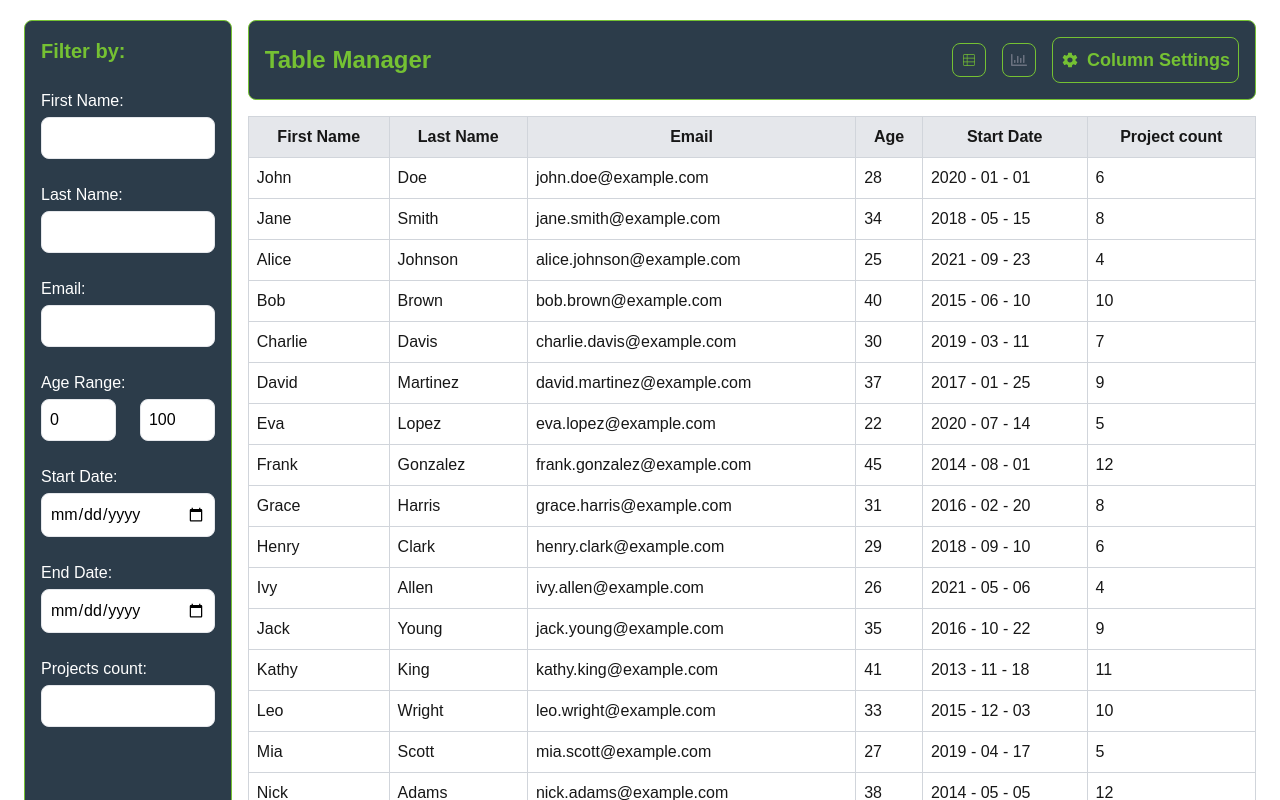
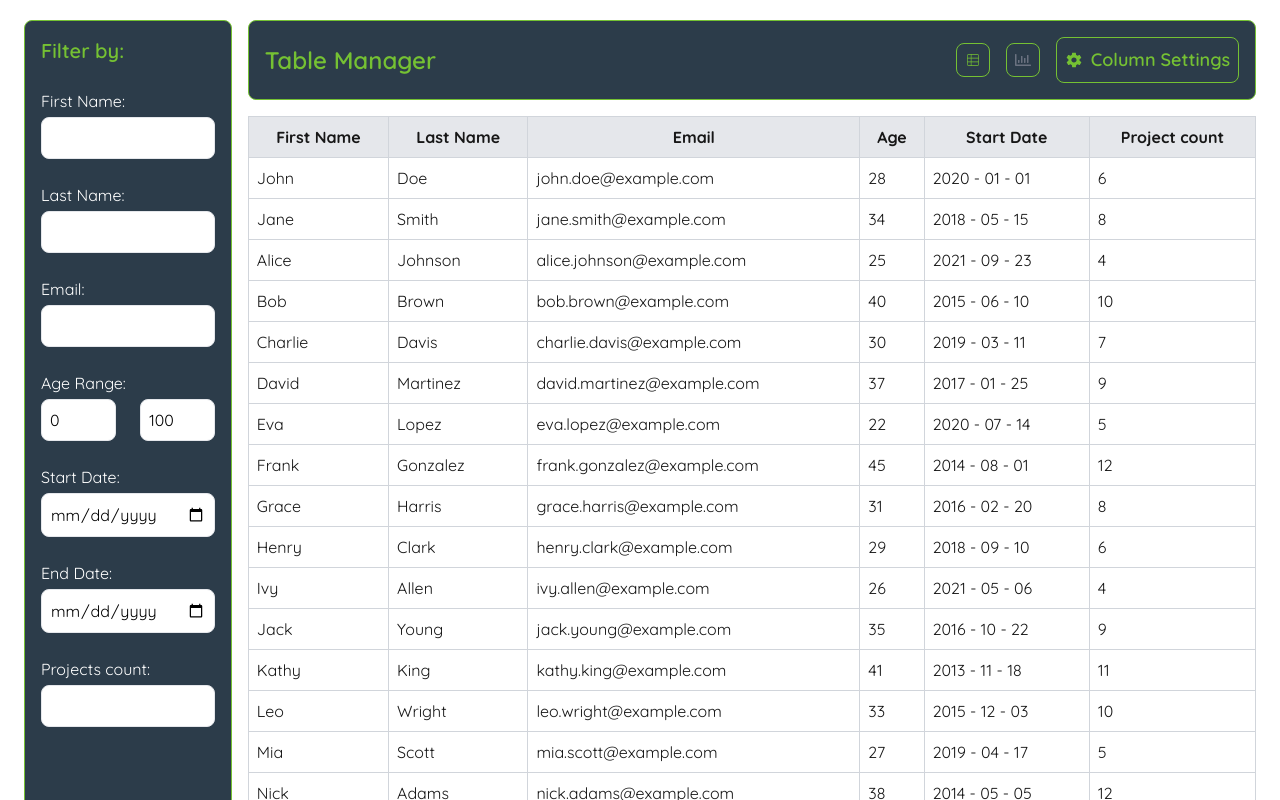
Before and after one commit to LeoGytis/table-manager, a Next.js app: page / in a window 1280 px wide. Shown: the top 800 px of the page. Built offline with nearby package versions, Linux system fonts and the light colour scheme.

Commit message:
hook refactor

```diff
--- a/app/components/DataTable.tsx
+++ b/app/components/DataTable.tsx
@@ -1,63 +1,28 @@
-// components/DataTable.tsx
-
 "use client";
-import { useQuery } from "@tanstack/react-query";
 import { getCoreRowModel, useReactTable } from "@tanstack/react-table";
-import { useRouter, useSearchParams } from "next/navigation";
-import { useState } from "react";
 import { columnsData } from "../data/columnsData";
-import mockFetchUsers from "../data/mockFetchUsers";
+import useDataTable from "../hooks/useDataTable";
+import useUsers from "../hooks/useUsers";
 import Chart from "./ChartView";
 import FiltersSideBar from "./FiltersSideBar";
 import NavBar from "./NavBar";
 import TableView from "./TableView";
 
 const DataTable = () => {
-  const searchParams = useSearchParams();
-  const router = useRouter();
-  const [showColumnSettings, setShowColumnSettings] = useState<boolean>(false);
-  const [toggleView, setToggleView] = useState<"Table" | "Chart">("Table");
-  const [showColumnInfo, setShowColumnInfo] = useState<boolean>(false);
-  const [columnVisibility, setColumnVisibility] = useState<
-    Record<string, boolean>
-  >({
-    firstName: true,
-    lastName: true,
-    email: true,
-    age: true,
-    startDate: true,
-    projectsCount: true,
-  });
+  const {
+    toggleView,
+    setToggleView,
+    showColumnSettings,
+    setShowColumnSettings,
+    showColumnInfo,
+    setShowColumnInfo,
+    columnVisibility,
+    setColumnVisibility,
+    filters,
+    handleFilterChange,
+  } = useDataTable();
 
-  const [filters, setFilters] = useState<
-    Record<string, string | number | number[]>
-  >(() => {
-    const params = new URLSearchParams(searchParams.toString());
-    const projectsCount = params.get("projectsCount");
-
-    if (projectsCount && isNaN(Number(projectsCount))) {
-      params.delete("projectsCount");
-    }
-
-    return {
-      firstName: params.get("firstName") || "",
-      lastName: params.get("lastName") || "",
-      email: params.get("email") || "",
-      age: params.get("age")
-        ? JSON.parse(params.get("age") as string)
-        : [0, 100],
-      startDate: params.get("startDate") || "",
-      projectsCount:
-        projectsCount && !isNaN(Number(projectsCount))
-          ? Number(projectsCount)
-          : "",
-    };
-  });
-
-  const { data: users = [], isLoading } = useQuery({
-    queryKey: ["users", filters],
-    queryFn: () => mockFetchUsers(filters),
-  });
+  const { data: users = [], isLoading } = useUsers(filters);
 
   const table = useReactTable({
     data: users,
@@ -67,42 +32,10 @@ const DataTable = () => {
     getCoreRowModel: getCoreRowModel(),
   });
 
-  const updateURLParams = (
-    newFilters: Record<string, string | number | number[]>
-  ) => {
-    const params = new URLSearchParams();
-
-    Object.entries(newFilters).forEach(([key, value]) => {
-      if (value !== "" && value !== undefined) {
-        params.set(
-          key,
-          typeof value === "object" ? JSON.stringify(value) : String(value)
-        );
-      }
-    });
-
-    if (!newFilters.projectsCount || isNaN(Number(newFilters.projectsCount))) {
-      params.delete("projectsCount");
-    }
-
-    router.replace(`?${params.toString()}`, { scroll: false });
-  };
-
-  const handleFilterChange = (
-    newFilters: Record<string, string | number | number[]>
-  ) => {
-    if (newFilters.projectsCount === "") {
-      delete newFilters.projectsCount;
-    }
-
-    setFilters(newFilters);
-    updateURLParams(newFilters);
-  };
-
   return (
     <div className="flex gap-4 my-5">
       <FiltersSideBar filters={filters} onFilterChange={handleFilterChange} />
-      <div className="w-full flex flex-col justify-between gap-4 mb-3">
+      <div className="w-full flex flex-col gap-4 mb-3">
         <NavBar
           toggleView={toggleView}
           setToggleView={setToggleView}
--- /dev/null
+++ b/app/hooks/useDataTable.tsx
@@ -0,0 +1,81 @@
+import { useRouter, useSearchParams } from "next/navigation";
+import { useCallback, useState } from "react";
+
+const useDataTable = () => {
+  const searchParams = useSearchParams();
+  const router = useRouter();
+
+  const [toggleView, setToggleView] = useState<"Table" | "Chart">("Table");
+  const [showColumnSettings, setShowColumnSettings] = useState(false);
+  const [showColumnInfo, setShowColumnInfo] = useState(false);
+  const [columnVisibility, setColumnVisibility] = useState<
+    Record<string, boolean>
+  >({
+    firstName: true,
+    lastName: true,
+    email: true,
+    age: true,
+    startDate: true,
+    projectsCount: true,
+  });
+
+  const [filters, setFilters] = useState<
+    Record<string, string | number | number[]>
+  >(() => {
+    const params = new URLSearchParams(searchParams.toString());
+    return {
+      firstName: params.get("firstName") || "",
+      lastName: params.get("lastName") || "",
+      email: params.get("email") || "",
+      age: params.get("age")
+        ? JSON.parse(params.get("age") as string)
+        : [0, 100],
+      startDate: params.get("startDate") || "",
+      projectsCount: params.get("projectsCount")
+        ? Number(params.get("projectsCount"))
+        : "",
+    };
+  });
+
+  const updateURLParams = useCallback(
+    (newFilters: Record<string, string | number | number[]>) => {
+      const params = new URLSearchParams();
+
+      Object.entries(newFilters).forEach(([key, value]) => {
+        if (value !== "" && value !== undefined) {
+          params.set(
+            key,
+            typeof value === "object" ? JSON.stringify(value) : String(value)
+          );
+        }
+      });
+
+      router.replace(`?${params.toString()}`, { scroll: false });
+    },
+    [router]
+  );
+
+  const handleFilterChange = (
+    newFilters: Record<string, string | number | number[]>
+  ) => {
+    if (newFilters.projectsCount === "") delete newFilters.projectsCount;
+
+    setFilters(newFilters);
+    updateURLParams(newFilters);
+  };
+
+  return {
+    toggleView,
+    setToggleView,
+    showColumnSettings,
+    setShowColumnSettings,
+    showColumnInfo,
+    setShowColumnInfo,
+    columnVisibility,
+    setColumnVisibility,
+    filters,
+    handleFilterChange,
+  };
+};
+
+export default useDataTable;
--- /dev/null
+++ b/app/hooks/useUsers.tsx
@@ -0,0 +1,12 @@
+import { useQuery } from "@tanstack/react-query";
+import mockFetchUsers from "../data/mockFetchUsers";
+
+const useUsers = (filters: Record<string, string | number | number[]>) => {
+  return useQuery({
+    queryKey: ["users", filters],
+    queryFn: () => mockFetchUsers(filters),
+    staleTime: 30000,
+  });
+};
+
+export default useUsers;
--- a/app/layout.tsx
+++ b/app/layout.tsx
@@ -1,20 +1,14 @@
 import type { Metadata } from "next";
-import { Geist, Geist_Mono } from "next/font/google";
+import { Quicksand } from "next/font/google";
 import "./globals.css";
 
-const geistSans = Geist({
-  variable: "--font-geist-sans",
-  subsets: ["latin"],
-});
-
-const geistMono = Geist_Mono({
-  variable: "--font-geist-mono",
+const font = Quicksand({
   subsets: ["latin"],
 });
 
 export const metadata: Metadata = {
   title: "Table Manager",
-  description: "Table Manager",
+  description: "Table Manager to manage the users data",
 };
 
 export default function RootLayout({
@@ -24,11 +18,7 @@ export default function RootLayout({
 }>) {
   return (
     <html lang="en">
-      <body
-        className={`${geistSans.variable} ${geistMono.variable} antialiased mx-6`}
-      >
-        {children}
-      </body>
+      <body className={`${font.className} mx-6`}>{children}</body>
     </html>
   );
 }
--- a/app/page.tsx
+++ b/app/page.tsx
@@ -2,7 +2,6 @@
 import { QueryClient, QueryClientProvider } from "@tanstack/react-query";
 import { useState } from "react";
 import DataTable from "./components/DataTable";
-import "./globals.css";
 
 export default function Home() {
   const [queryClient] = useState(() => new QueryClient());
```
